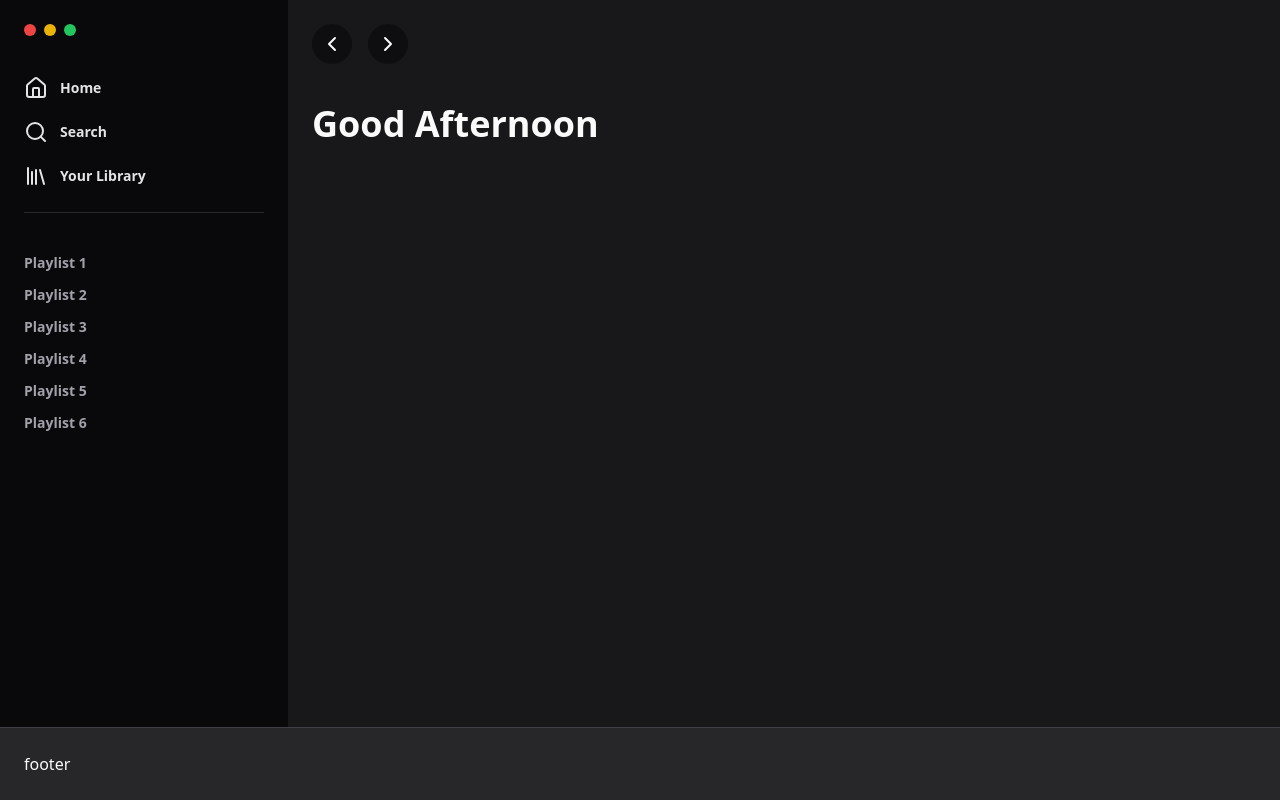
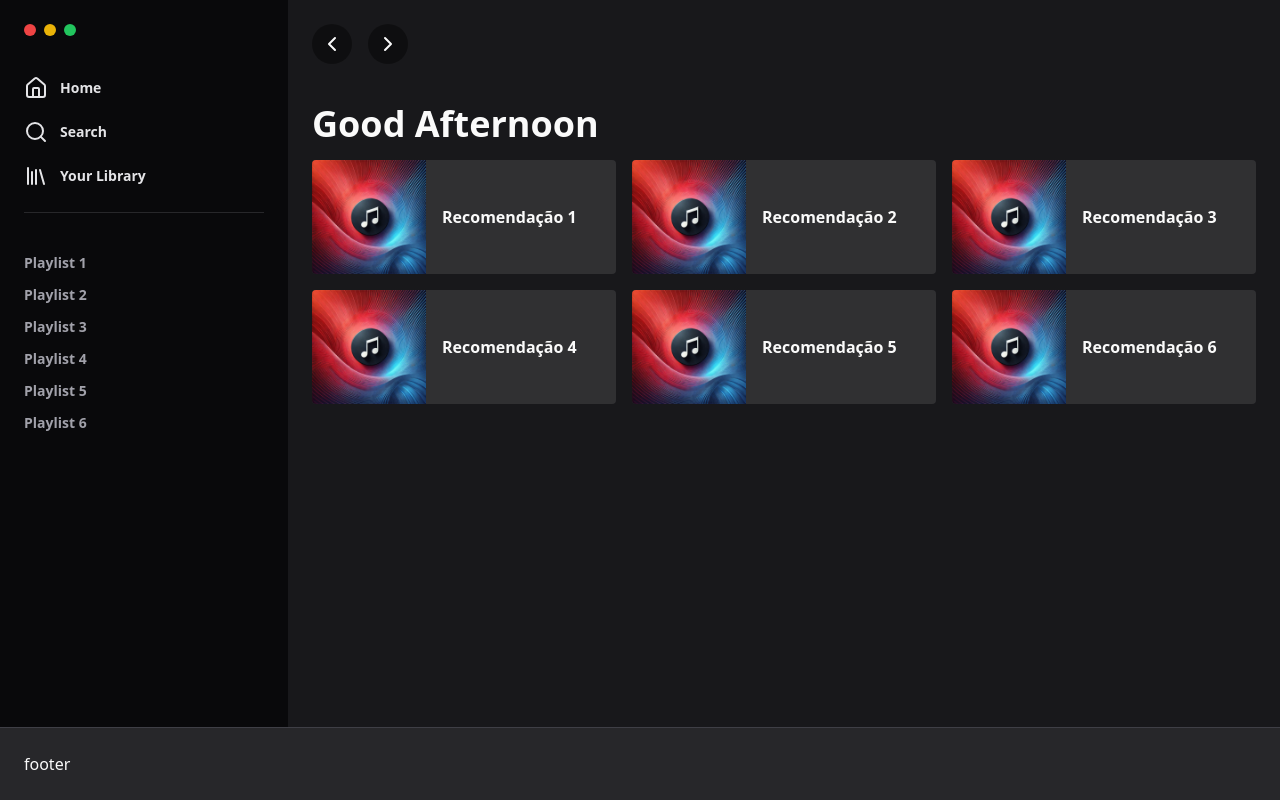
Before and after one commit to alexandreraminelli/pratica-react-spotify-ui, a Next.js app: page / in a window 1280 px wide. Built offline with nearby package versions, Linux system fonts and the light colour scheme.

Commit message:
feat: grid de recomendação de álbuns e playlists

```diff
--- /dev/null
+++ b/src/app/components/RecommendationGrid.tsx
@@ -0,0 +1,38 @@
+import Image, { StaticImageData } from "next/image" // componente que otimiza imagens
+// Importação de imagens
+import placeholder from "../../../public/playlistCovers/placeholder.jpeg"
+
+/** Componente do grid de recomendações. */
+export default function RecommendationGrid() {
+  /** Lista de recomendações. */
+  const recommendationList: RecommendedPlaylistBlockProps[] = [{ name: "Recomendação 1" }, { name: "Recomendação 2" }, { name: "Recomendação 3" }, { name: "Recomendação 4" }, { name: "Recomendação 5" }, { name: "Recomendação 6" }]
+
+  return (
+    <div className="grid grid-cols-3 gap-4 mt-4">
+      {/* Iteração */}
+      {recommendationList.map((item, index) => (
+        <RecommendedPlaylistBlock key={index} name={item.name} />
+      ))}
+    </div>
+  )
+}
+
+/** Interface dos props do componente `RecommendedPlaylistBlock`. */
+interface RecommendedPlaylistBlockProps {
+  /** Imagem da playlist. */
+  image?: StaticImageData
+  /** Nome da playlist. */
+  name: string
+}
+/** Componente de bloco de playlist recomendada.  */
+function RecommendedPlaylistBlock({ image = placeholder, name }: RecommendedPlaylistBlockProps) {
+  /** Tamanho padrão da imagem. */
+  const size: number = 114
+  // Retorno JSX
+  return (
+    <a href="#" className="bg-white/10 rounded overflow-hidden flex items-center gap-4 hover:bg-white/20 transition-colors">
+      <Image src={image} alt="Capa do álbum" height={size} width={size} /> {/* Imagem */}
+      <strong>{name}</strong> {/* Texto do álbum */}
+    </a>
+  )
+}
--- a/src/app/layout/Main.tsx
+++ b/src/app/layout/Main.tsx
@@ -1,5 +1,6 @@
 // importação de componentes
 import NavButtons from "../components/NavButtons"
+import RecommendationGrid from "../components/RecommendationGrid"
 
 /** Componente da área principal. */
 export default function Main() {
@@ -12,6 +13,7 @@ export default function Main() {
       <h1 className="font-semibold text-4xl mt-10">Good Afternoon</h1>
 
       {/* Grid de playlists recomendadas */}
+      <RecommendationGrid />
     </main>
   )
 }
```
Also changed, not shown: public/playlistCovers/placeholder.jpeg (added).
